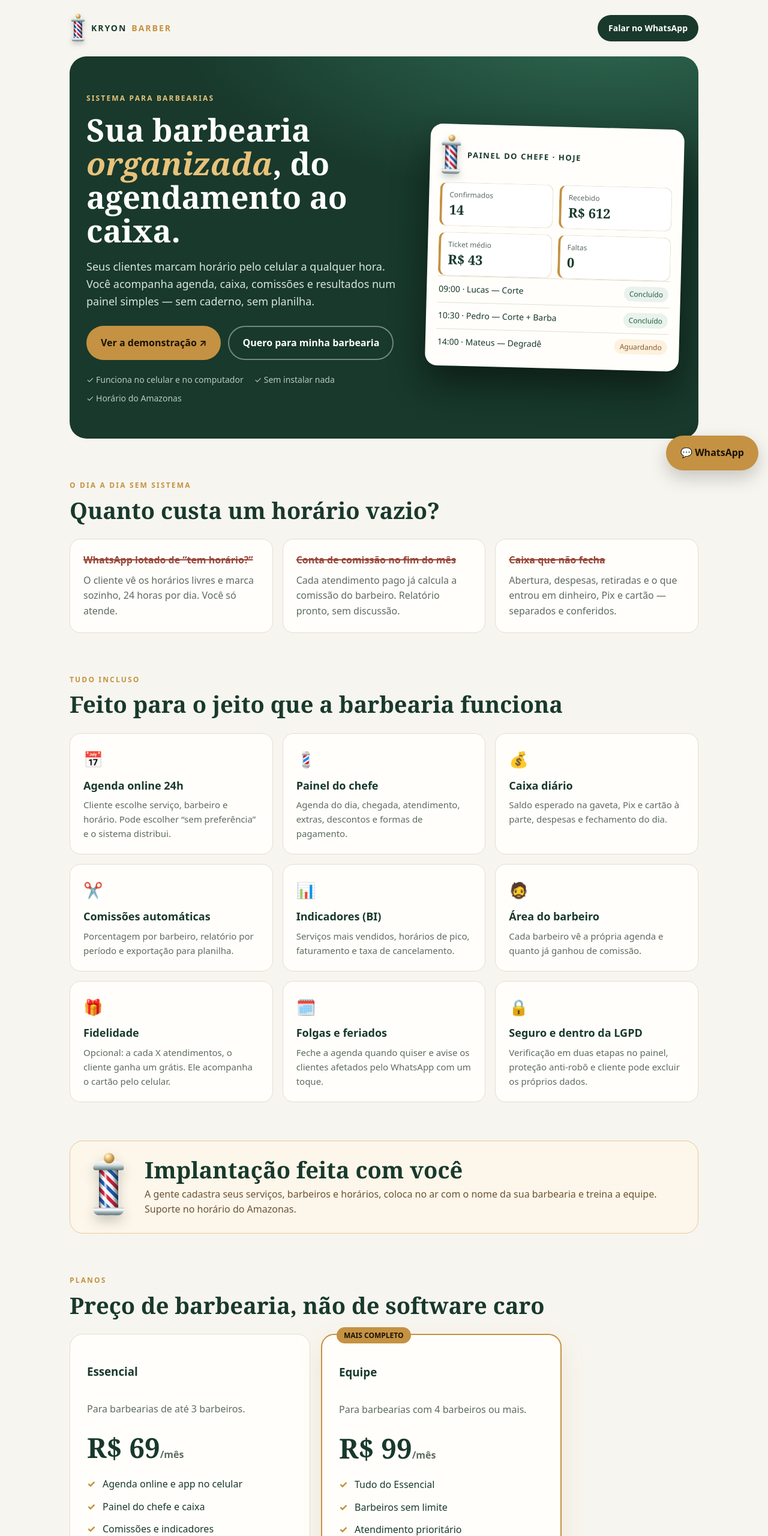
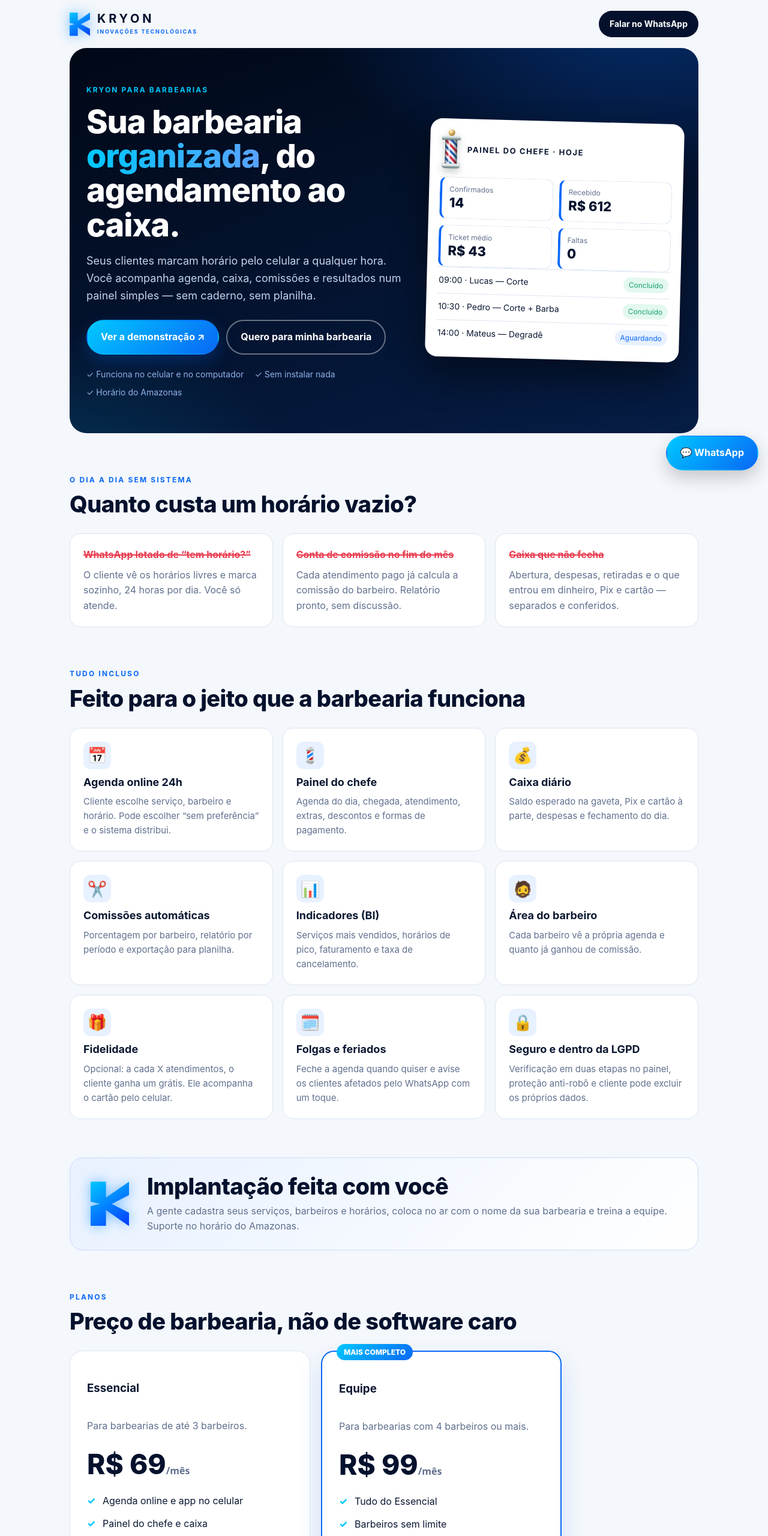
Before and after one commit to guisenaa9-ai/Demo-DS, a plain HTML site: page vendas.html in a window 1280 px wide. Shown: the top 2560 px of the page at 60% size. Drawn offline with Linux system fonts and the light colour scheme.

Commit message:
Página de vendas com a identidade visual da Kryon
Paleta azul-marinho, azul e ciano, logo K com brilho, fonte Inter e
slogan Kryon Inovações Tecnológicas no lugar de Kryon Barber.

Co-Authored-By: Claude Opus 5.5 <noreply@anthropic.com>
Claude-Session: https://claude.ai/code/session_01NccVb83EhtVauHuXiqqDmt

```diff
--- a/vendas.html
+++ b/vendas.html
@@ -1,90 +1,92 @@
 <!doctype html>
 <html lang="pt-BR">
 <meta charset="utf-8">
-<meta http-equiv="Content-Security-Policy" content="default-src 'self'; script-src 'self'; style-src 'self' 'unsafe-inline'; img-src 'self' data:; connect-src 'self'; object-src 'none'; base-uri 'self'; form-action 'self'">
+<meta http-equiv="Content-Security-Policy" content="default-src 'self'; script-src 'self'; style-src 'self' 'unsafe-inline' https://fonts.googleapis.com; font-src https://fonts.gstatic.com; img-src 'self' data:; connect-src 'self'; object-src 'none'; base-uri 'self'; form-action 'self'">
 <meta name="viewport" content="width=device-width,initial-scale=1">
-<title>Kryon Barber · Sistema para barbearias</title>
+<title>Kryon Inovações Tecnológicas · Sistema para barbearias</title>
 <meta name="description" content="Agenda online, caixa, comissões e indicadores da sua barbearia em um só lugar. Teste a demonstração.">
-<meta property="og:title" content="Kryon Barber · Sistema para barbearias">
+<meta property="og:title" content="Kryon Inovações Tecnológicas · Sistema para barbearias">
 <meta property="og:description" content="Agenda online 24h, caixa, comissões automáticas e área do barbeiro. Veja a demonstração.">
 <meta property="og:image" content="https://guisenaa9-ai.github.io/Demo-DS/icones/icone-512.png">
-<meta name="theme-color" content="#18392c">
+<meta name="theme-color" content="#03112d">
 <link rel="icon" href="icones/icone-192.png">
-<link rel="stylesheet" href="pole.css?v=services-51">
+<link rel="preconnect" href="https://fonts.googleapis.com"><link rel="stylesheet" href="https://fonts.googleapis.com/css2?family=Inter:wght@400;600;700;800&display=swap"><link rel="stylesheet" href="pole.css?v=services-51">
 <style>
-:root{--ink:#18392c;--ink2:#244f3d;--gold:#c49242;--gold2:#e8c27a;--cream:#f7f5ef;--paper:#fffefa;--muted:#5d6b62;--line:#e4ded1}
+:root{--navy:#03112d;--navy2:#061d45;--blue:#0968f6;--cyan:#00c8ff;--ink:#0a1731;--paper:#fff;--cream:#f4f7fb;--muted:#60708e;--line:#dce5f2;--soft:#e8f1ff}
 *{box-sizing:border-box}
-body{margin:0;background:var(--cream);color:var(--ink);font:16px/1.6 system-ui,-apple-system,"Segoe UI",sans-serif}
+body{margin:0;background:var(--cream);color:var(--ink);font:16px/1.6 Inter,system-ui,-apple-system,"Segoe UI",sans-serif}
 a{color:inherit}
 .wrap{max-width:1080px;margin:0 auto;padding:0 16px}
 .top{display:flex;align-items:center;justify-content:space-between;gap:12px;padding:18px 0}
-.logo{display:flex;align-items:center;gap:8px;font-weight:800;letter-spacing:.14em;font-size:14px;text-decoration:none}
-.logo b{color:var(--gold)}
+.logo{display:flex;align-items:center;gap:12px;text-decoration:none;color:var(--navy)}
+.k-mark{position:relative;flex:none;width:34px;height:39px;filter:drop-shadow(0 0 10px #078cff88)}.k-mark:before{content:"";position:absolute;inset:0;background:linear-gradient(145deg,var(--cyan),#063bff);clip-path:polygon(0 0,40% 0,40% 36%,100% 0,100% 30%,55% 50%,100% 70%,100% 100%,40% 64%,40% 100%,0 100%,0 55%,25% 50%,0 45%)}
+.logo strong{display:block;font-size:20px;letter-spacing:.24em;line-height:1}.logo small{display:block;margin-top:5px;color:var(--blue);font-size:9px;font-weight:700;letter-spacing:.2em}
+.feat i{display:grid;place-items:center;width:46px;height:46px;border-radius:12px;background:var(--soft)}
 .btn{display:inline-flex;align-items:center;justify-content:center;gap:8px;border-radius:999px;padding:14px 22px;font-weight:700;text-decoration:none;border:2px solid transparent;transition:transform .15s,box-shadow .15s}
 .btn:hover{transform:translateY(-1px);box-shadow:0 10px 24px #10261f26}
-.btn-gold{background:var(--gold);color:#1b1206}
-.btn-dark{background:var(--ink);color:#fff}
+.btn-gold{background:linear-gradient(135deg,var(--cyan),var(--blue));color:#fff;box-shadow:0 10px 26px #0968f640}
+.btn-dark{background:var(--navy);color:#fff}
 .btn-line{border-color:#ffffff66;color:#fff}
 .btn-small{padding:9px 16px;font-size:14px}
-.hero{background:radial-gradient(1200px 500px at 85% -10%,#2f6a52 0,transparent 60%),var(--ink);color:#fff;border-radius:28px;padding:56px 28px;display:grid;grid-template-columns:1.25fr 1fr;gap:40px;align-items:center;overflow:hidden}
-.eyebrow{color:var(--gold2);letter-spacing:.18em;font-size:12px;font-weight:700;text-transform:uppercase}
-h1{font:700 clamp(32px,5vw,52px)/1.08 Georgia,"Times New Roman",serif;margin:12px 0 16px}
-h1 em{color:var(--gold2);font-style:italic}
-.lead{color:#d9e4dd;font-size:18px;max-width:34em}
+.hero{background:radial-gradient(900px 480px at 90% -10%,#0968f655 0,transparent 60%),radial-gradient(600px 400px at 0% 110%,#00c8ff26 0,transparent 60%),linear-gradient(160deg,#010817,var(--navy2));color:#fff;border-radius:28px;padding:56px 28px;display:grid;grid-template-columns:1.25fr 1fr;gap:40px;align-items:center;overflow:hidden}
+.eyebrow{color:var(--cyan);letter-spacing:.18em;font-size:12px;font-weight:700;text-transform:uppercase}
+h1{font:800 clamp(32px,5vw,54px)/1.06 Inter,system-ui,sans-serif;letter-spacing:-.02em;margin:12px 0 16px}
+h1 em{font-style:normal;background:linear-gradient(90deg,var(--cyan),#5aa2ff);-webkit-background-clip:text;background-clip:text;color:transparent}
+.lead{color:#c3d3ec;font-size:18px;max-width:34em}
 .actions{display:flex;flex-wrap:wrap;gap:12px;margin-top:26px}
-.proof{display:flex;flex-wrap:wrap;gap:8px 18px;margin-top:22px;color:#b9cbbf;font-size:14px}
+.proof{display:flex;flex-wrap:wrap;gap:8px 18px;margin-top:22px;color:#8fb2e6;font-size:14px}
 .preview{position:relative;background:var(--paper);color:var(--ink);border-radius:20px;padding:18px;box-shadow:0 30px 60px #0007;transform:rotate(1.5deg)}
 .preview header{display:flex;align-items:center;gap:10px;margin-bottom:12px}
 .preview header strong{font-size:13px;letter-spacing:.12em}
 .stats{display:grid;grid-template-columns:1fr 1fr;gap:10px}
-.stat{border:1px solid var(--line);border-left:4px solid var(--gold);border-radius:12px;padding:10px 12px;background:#fff}
-.stat span{display:block;font-size:12px;color:var(--muted)}.stat b{font:700 22px Georgia,serif}
+.stat{border:1px solid var(--line);border-left:4px solid var(--blue);border-radius:12px;padding:10px 12px;background:#fff}
+.stat span{display:block;font-size:12px;color:var(--muted)}.stat b{font:800 22px Inter,system-ui,sans-serif;color:var(--navy)}
 .slot{display:flex;justify-content:space-between;align-items:center;border-top:1px solid var(--line);padding:9px 2px;font-size:14px}
-.slot em{font-style:normal;font-size:12px;border-radius:999px;padding:3px 9px;background:#e9f2ec;color:#24603f}
-.slot em.wait{background:#fdf1df;color:#8a5b31}
+.slot em{font-style:normal;font-size:12px;border-radius:999px;padding:3px 9px;background:#e3f8ef;color:#15a36d}
+.slot em.wait{background:var(--soft);color:var(--blue)}
 section{padding:64px 0 0}
-h2{font:700 clamp(26px,3.6vw,38px)/1.15 Georgia,serif;margin:8px 0 12px}
+h2{font:800 clamp(26px,3.6vw,38px)/1.15 Inter,system-ui,sans-serif;letter-spacing:-.015em;color:var(--navy);margin:8px 0 12px}
 .sub{color:var(--muted);max-width:40em}
 .pains{display:grid;grid-template-columns:repeat(3,1fr);gap:16px;margin-top:26px}
 .pain{background:var(--paper);border:1px solid var(--line);border-radius:18px;padding:22px}
-.pain s{color:#9b473b;text-decoration-thickness:2px}
+.pain s{color:#e93d50;text-decoration-thickness:2px}
 .pain p{margin:8px 0 0;color:var(--muted)}
 .grid{display:grid;grid-template-columns:repeat(3,1fr);gap:16px;margin-top:26px}
 .feat{background:var(--paper);border:1px solid var(--line);border-radius:18px;padding:22px}
 .feat i{font-style:normal;font-size:26px}
 .feat h3{margin:8px 0 6px;font-size:18px}.feat p{margin:0;color:var(--muted);font-size:15px}
-.local{display:grid;grid-template-columns:auto 1fr;gap:22px;align-items:center;background:#fdf6ea;border:1px solid #e7c9a0;border-radius:22px;padding:26px;margin-top:64px}
-.local .barber-pole{transform:scale(1.6);margin:30px 22px 14px}
-.local p{margin:6px 0 0;color:#6b5434}
+.local{display:grid;grid-template-columns:auto 1fr;gap:22px;align-items:center;background:linear-gradient(135deg,var(--soft),#fff);border:1px solid #c9dcfb;border-radius:22px;padding:26px;margin-top:64px}
+.k-big{width:64px;height:74px;margin:0 8px}
+.local p{margin:6px 0 0;color:var(--muted)}
 .plans{display:grid;grid-template-columns:repeat(2,1fr);gap:18px;margin-top:26px;max-width:820px}
 .plan{background:var(--paper);border:1px solid var(--line);border-radius:22px;padding:28px;display:flex;flex-direction:column}
-.plan.best{border:2px solid var(--gold);box-shadow:0 18px 40px #c4924226;position:relative}
-.tag{position:absolute;top:-13px;left:24px;background:var(--gold);color:#1b1206;font-size:12px;font-weight:800;border-radius:999px;padding:4px 12px}
-.price{font:700 46px/1 Georgia,serif;margin:12px 0 4px}.price small{font:600 16px system-ui;color:var(--muted)}
+.plan.best{border:2px solid var(--blue);box-shadow:0 18px 40px #0968f626;position:relative}
+.tag{position:absolute;top:-13px;left:24px;background:linear-gradient(135deg,var(--cyan),var(--blue));color:#fff;font-size:12px;font-weight:800;border-radius:999px;padding:4px 12px}
+.price{font:800 46px/1 Inter,system-ui,sans-serif;color:var(--navy);margin:12px 0 4px}.price small{font:600 16px system-ui;color:var(--muted)}
 .plan ul{padding:0;margin:16px 0 22px;list-style:none;flex:1}.plan li{padding:6px 0 6px 26px;position:relative}
-.plan li:before{content:"✓";position:absolute;left:0;color:var(--gold);font-weight:800}
+.plan li:before{content:"✓";position:absolute;left:0;color:var(--cyan);font-weight:800}
 .setup{margin-top:16px;color:var(--muted);max-width:820px}
 .steps{display:grid;grid-template-columns:repeat(3,1fr);gap:16px;margin-top:26px;counter-reset:s}
 .step{background:var(--paper);border:1px solid var(--line);border-radius:18px;padding:22px}
-.step:before{counter-increment:s;content:counter(s);display:grid;place-items:center;width:34px;height:34px;border-radius:50%;background:var(--ink);color:#fff;font-weight:800}
+.step:before{counter-increment:s;content:counter(s);display:grid;place-items:center;width:34px;height:34px;border-radius:50%;background:linear-gradient(135deg,var(--cyan),var(--blue));color:#fff;font-weight:800}
 .step h3{margin:12px 0 4px}.step p{margin:0;color:var(--muted)}
 details{background:var(--paper);border:1px solid var(--line);border-radius:14px;padding:16px 18px;margin-top:10px}
 summary{cursor:pointer;font-weight:700}details p{color:var(--muted);margin:10px 0 0}
-.final{background:var(--ink);color:#fff;border-radius:28px;padding:48px 28px;text-align:center;margin-top:72px}
-.final p{color:#cfdcd3}.final .actions{justify-content:center}
+.final{background:radial-gradient(700px 300px at 50% 0,#0968f655,transparent 70%),linear-gradient(160deg,#010817,var(--navy2));color:#fff;border-radius:28px;padding:48px 28px;text-align:center;margin-top:72px}
+.final h2{color:#fff}.final p{color:#c3d3ec}.final .actions{justify-content:center}
 footer{padding:36px 0 48px;color:var(--muted);font-size:14px;text-align:center}
 .float{position:fixed;right:16px;bottom:16px;z-index:9;box-shadow:0 12px 30px #0003}
 @media(max-width:860px){.hero{grid-template-columns:1fr;padding:40px 20px}.preview{transform:none}.pains,.grid,.steps{grid-template-columns:1fr 1fr}.plans{grid-template-columns:1fr}}
-@media(max-width:560px){.pains,.grid,.steps{grid-template-columns:1fr}.local{grid-template-columns:1fr;text-align:center}.local .barber-pole{margin:30px auto 14px}.top .btn-small{display:none}}
+@media(max-width:560px){.pains,.grid,.steps{grid-template-columns:1fr}.local{grid-template-columns:1fr;text-align:center}.k-big{margin:0 auto}.top .btn-small{display:none}}
 @media(prefers-reduced-motion:reduce){.btn{transition:none}}
 </style>
 <body>
 <div class="wrap">
-<nav class="top"><a class="logo" href="#"><span class="barber-pole" aria-hidden="true" style="transform:scale(.7);margin:10px -2px 0"></span>KRYON <b>BARBER</b></a><a class="btn btn-dark btn-small" data-whatsapp href="#">Falar no WhatsApp</a></nav>
+<nav class="top"><a class="logo" href="#" aria-label="Kryon Inovações Tecnológicas"><span class="k-mark" aria-hidden="true"></span><span><strong>KRYON</strong><small>INOVAÇÕES TECNOLÓGICAS</small></span></a><a class="btn btn-dark btn-small" data-whatsapp href="#">Falar no WhatsApp</a></nav>
 
 <header class="hero">
  <div>
-  <span class="eyebrow">Sistema para barbearias</span>
+  <span class="eyebrow">Kryon para barbearias</span>
   <h1>Sua barbearia <em>organizada</em>, do agendamento ao caixa.</h1>
   <p class="lead">Seus clientes marcam horário pelo celular a qualquer hora. Você acompanha agenda, caixa, comissões e resultados num painel simples — sem caderno, sem planilha.</p>
   <div class="actions"><a class="btn btn-gold" href="./">Ver a demonstração ↗</a><a class="btn btn-line" data-whatsapp href="#">Quero para minha barbearia</a></div>
@@ -100,7 +102,7 @@ footer{padding:36px 0 48px;color:var(--muted);font-size:14px;text-align:center}
 </header>
 
 <section>
- <span class="eyebrow" style="color:var(--gold)">O dia a dia sem sistema</span>
+ <span class="eyebrow" style="color:var(--blue)">O dia a dia sem sistema</span>
  <h2>Quanto custa um horário vazio?</h2>
  <div class="pains">
   <div class="pain"><strong><s>WhatsApp lotado de “tem horário?”</s></strong><p>O cliente vê os horários livres e marca sozinho, 24 horas por dia. Você só atende.</p></div>
@@ -110,7 +112,7 @@ footer{padding:36px 0 48px;color:var(--muted);font-size:14px;text-align:center}
 </section>
 
 <section>
- <span class="eyebrow" style="color:var(--gold)">Tudo incluso</span>
+ <span class="eyebrow" style="color:var(--blue)">Tudo incluso</span>
  <h2>Feito para o jeito que a barbearia funciona</h2>
  <div class="grid">
   <div class="feat"><i>📅</i><h3>Agenda online 24h</h3><p>Cliente escolhe serviço, barbeiro e horário. Pode escolher “sem preferência” e o sistema distribui.</p></div>
@@ -125,10 +127,10 @@ footer{padding:36px 0 48px;color:var(--muted);font-size:14px;text-align:center}
  </div>
 </section>
 
-<div class="local"><span class="barber-pole" aria-hidden="true"></span><div><h2 style="margin:0">Implantação feita com você</h2><p>A gente cadastra seus serviços, barbeiros e horários, coloca no ar com o nome da sua barbearia e treina a equipe. Suporte no horário do Amazonas.</p></div></div>
+<div class="local"><span class="k-mark k-big" aria-hidden="true"></span><div><h2 style="margin:0">Implantação feita com você</h2><p>A gente cadastra seus serviços, barbeiros e horários, coloca no ar com o nome da sua barbearia e treina a equipe. Suporte no horário do Amazonas.</p></div></div>
 
 <section id="precos">
- <span class="eyebrow" style="color:var(--gold)">Planos</span>
+ <span class="eyebrow" style="color:var(--blue)">Planos</span>
  <h2>Preço de barbearia, não de software caro</h2>
  <div class="plans">
   <div class="plan"><h3>Essencial</h3><p class="sub">Para barbearias de até 3 barbeiros.</p><div class="price">R$ 69<small>/mês</small></div><ul><li>Agenda online e app no celular</li><li>Painel do chefe e caixa</li><li>Comissões e indicadores</li><li>Área do barbeiro e fidelidade</li></ul><a class="btn btn-dark" data-whatsapp data-plan="Essencial (R$ 69/mês)" href="#">Quero o Essencial</a></div>
@@ -138,7 +140,7 @@ footer{padding:36px 0 48px;color:var(--muted);font-size:14px;text-align:center}
 </section>
 
 <section>
- <span class="eyebrow" style="color:var(--gold)">Como começar</span>
+ <span class="eyebrow" style="color:var(--blue)">Como começar</span>
  <h2>No ar em poucos dias</h2>
  <div class="steps">
   <div class="step"><h3>Conversa rápida</h3><p>Você conta como a barbearia funciona: serviços, equipe e horários.</p></div>
@@ -148,7 +150,7 @@ footer{padding:36px 0 48px;color:var(--muted);font-size:14px;text-align:center}
 </section>
 
 <section>
- <span class="eyebrow" style="color:var(--gold)">Dúvidas</span>
+ <span class="eyebrow" style="color:var(--blue)">Dúvidas</span>
  <h2>Perguntas frequentes</h2>
  <details><summary>Preciso instalar alguma coisa?</summary><p>Não. Funciona no navegador do celular e do computador. Se quiser, o cliente e o chefe podem instalar como app na tela inicial.</p></details>
  <details><summary>Meus clientes precisam criar conta?</summary><p>Para agendar pelo site, sim — é rápido e evita reservas falsas. Clientes de balcão você cadastra pelo painel.</p></details>
@@ -157,8 +159,8 @@ footer{padding:36px 0 48px;color:var(--muted);font-size:14px;text-align:center}
  <details><summary>Posso testar antes?</summary><p>Sim. Abra a <a href="./">demonstração</a> com uma barbearia de exemplo e chame no WhatsApp para ver o painel do chefe funcionando.</p></details>
 </section>
 
-<div class="final"><span class="eyebrow">Kryon Barber</span><h2>Vamos colocar sua barbearia na agenda online?</h2><p>Chame no WhatsApp e veja o sistema funcionando com a sua realidade.</p><div class="actions"><a class="btn btn-gold" data-whatsapp href="#">Falar no WhatsApp</a><a class="btn btn-line" href="./">Ver a demonstração</a></div></div>
-<footer>Kryon · Tecnologia que impulsiona · © 2026</footer>
+<div class="final"><span class="eyebrow">Kryon Inovações Tecnológicas</span><h2>Vamos colocar sua barbearia na agenda online?</h2><p>Chame no WhatsApp e veja o sistema funcionando com a sua realidade.</p><div class="actions"><a class="btn btn-gold" data-whatsapp href="#">Falar no WhatsApp</a><a class="btn btn-line" href="./">Ver a demonstração</a></div></div>
+<footer><span class="k-mark" aria-hidden="true" style="display:inline-block;width:18px;height:21px;vertical-align:-5px;margin-right:8px"></span>Kryon Inovações Tecnológicas · © 2026</footer>
 </div>
 <a class="btn btn-gold float" data-whatsapp href="#" aria-label="Falar no WhatsApp">💬 WhatsApp</a>
 <script src="vendas.js?v=1"></script>
--- a/vendas.js
+++ b/vendas.js
@@ -2,6 +2,6 @@
 const WHATSAPP='5592999447802';
 for(const link of document.querySelectorAll('[data-whatsapp]')){
  const plan=link.dataset.plan;
- link.href='https://wa.me/'+WHATSAPP+'?text='+encodeURIComponent(plan?'Olá! Quero o plano '+plan+' do Kryon Barber para minha barbearia.':'Olá! Vi a página do Kryon Barber e quero saber mais para minha barbearia.');
+ link.href='https://wa.me/'+WHATSAPP+'?text='+encodeURIComponent(plan?'Olá! Quero o plano '+plan+' do sistema da Kryon para minha barbearia.':'Olá! Vi a página da Kryon e quero o sistema para minha barbearia.');
  link.target='_blank';link.rel='noopener noreferrer';
 }
```
